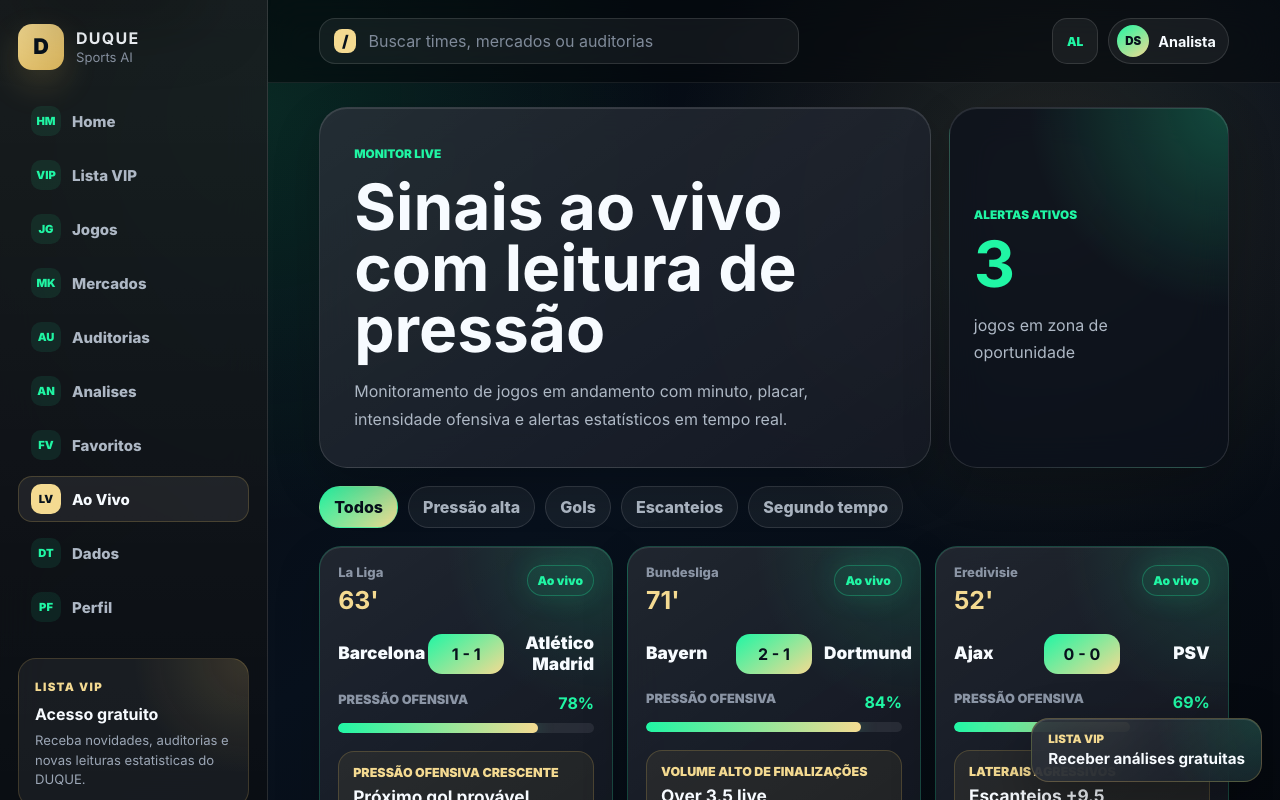
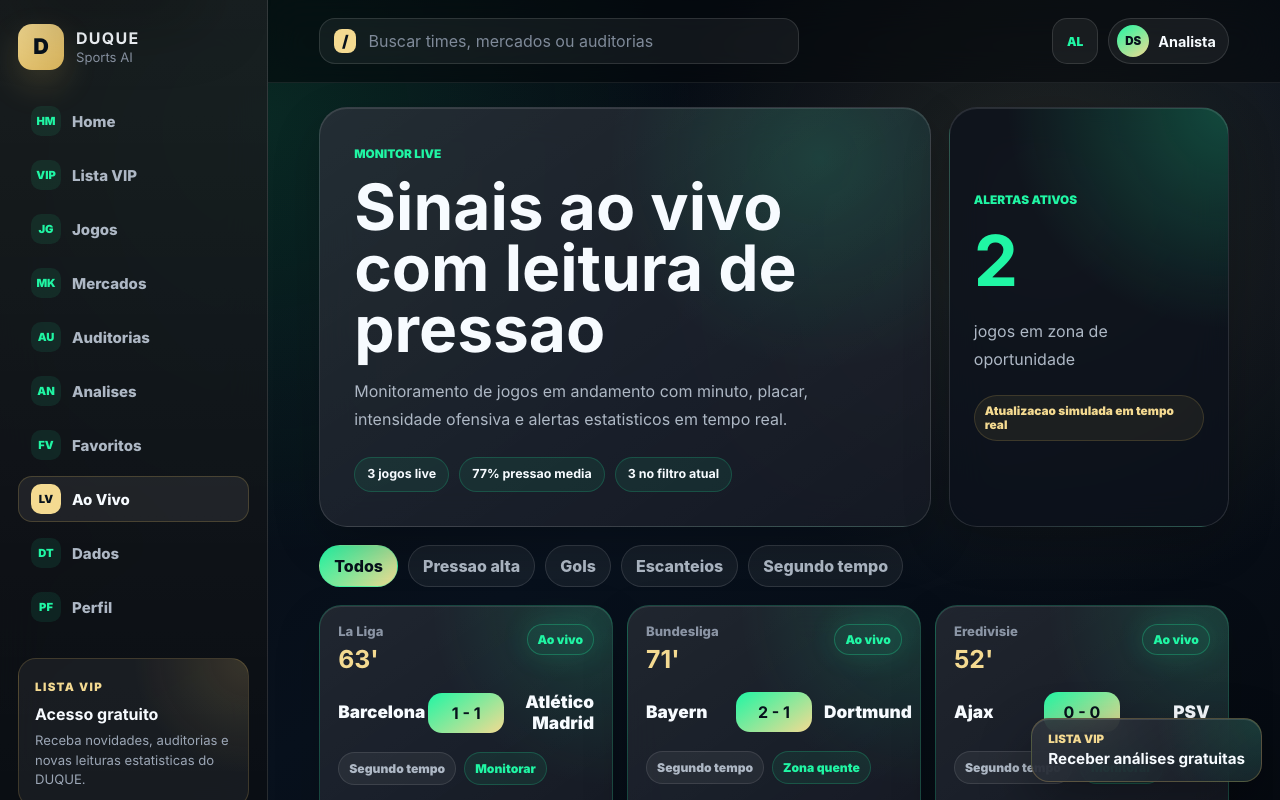
Before and after one commit to duqueroleta/DuqueSports-Codex, a React (Vite) app: page /ao-vivo in a window 1280 px wide. Shown: the top 800 px of the page. Built offline with nearby package versions, Linux system fonts and the light colour scheme.

Commit message:
Improve live monitoring page

```diff
--- a/src/components/live/LiveMatchCard.jsx
+++ b/src/components/live/LiveMatchCard.jsx
@@ -1,6 +1,21 @@
 import '../../styles/live-match-card.css';
 
+function getMatchStage(minute) {
+  if (minute >= 75) {
+    return 'Reta final';
+  }
+
+  if (minute >= 46) {
+    return 'Segundo tempo';
+  }
+
+  return 'Primeiro tempo';
+}
+
 function LiveMatchCard({ match }) {
+  const stage = getMatchStage(match.minute);
+  const pressureTone = match.pressure >= 80 ? 'Zona quente' : 'Monitorar';
+
   return (
     <article className="live-match-card">
       <div className="live-match-top">
@@ -17,12 +32,17 @@ function LiveMatchCard({ match }) {
         <span>{match.away}</span>
       </div>
 
+      <div className="live-context">
+        <span>{stage}</span>
+        <span>{pressureTone}</span>
+      </div>
+
       <div className="live-pressure">
         <div>
-          <span>Pressão ofensiva</span>
+          <span>Pressao ofensiva</span>
           <strong>{match.pressure}%</strong>
         </div>
-        <div className="live-pressure-bar" aria-label={`Pressão ofensiva ${match.pressure}%`}>
+        <div className="live-pressure-bar" aria-label={`Pressao ofensiva ${match.pressure}%`}>
           <span style={{ width: `${match.pressure}%` }} />
         </div>
       </div>
--- a/src/pages/LivePage.jsx
+++ b/src/pages/LivePage.jsx
@@ -8,19 +8,19 @@ import { getLiveMatches } from '../services/liveService.js';
 import '../styles/page-live.css';
 import { itemMatchesSearch } from '../utils/search.js';
 
-const filters = ['Todos', 'Pressão alta', 'Gols', 'Escanteios', 'Segundo tempo'];
+const filters = ['Todos', 'Pressao alta', 'Gols', 'Escanteios', 'Segundo tempo'];
 
 function filterLiveMatches(match, filter) {
   if (filter === 'Todos') {
     return true;
   }
 
-  if (filter === 'Pressão alta') {
+  if (filter === 'Pressao alta') {
     return match.pressure >= 78;
   }
 
   if (filter === 'Gols') {
-    return match.signal.includes('gol') || match.signal.includes('Over');
+    return match.signal.toLowerCase().includes('gol') || match.signal.includes('Over');
   }
 
   if (filter === 'Escanteios') {
@@ -41,23 +41,34 @@ function LivePage() {
   const filteredMatches = liveMatches.filter(
     (match) => filterLiveMatches(match, activeFilter) && itemMatchesSearch(match, searchTerm),
   );
+  const highPressureCount = liveMatches.filter((match) => match.pressure >= 78).length;
+  const averagePressure = liveMatches.length
+    ? Math.round(liveMatches.reduce((total, match) => total + match.pressure, 0) / liveMatches.length)
+    : 0;
 
   return (
     <main className="live-page">
       <section className="live-page-hero" aria-labelledby="live-page-title">
         <div>
           <span>Monitor live</span>
-          <h1 id="live-page-title">Sinais ao vivo com leitura de pressão</h1>
+          <h1 id="live-page-title">Sinais ao vivo com leitura de pressao</h1>
           <p>
             Monitoramento de jogos em andamento com minuto, placar, intensidade ofensiva e
-            alertas estatísticos em tempo real.
+            alertas estatisticos em tempo real.
           </p>
+
+          <div className="live-page-metrics" aria-label="Resumo do monitor ao vivo">
+            <strong>{liveMatches.length} jogos live</strong>
+            <strong>{averagePressure}% pressao media</strong>
+            <strong>{filteredMatches.length} no filtro atual</strong>
+          </div>
         </div>
 
         <aside className="live-page-summary">
           <span>Alertas ativos</span>
-          <strong>3</strong>
+          <strong>{highPressureCount}</strong>
           <p>jogos em zona de oportunidade</p>
+          <small>Atualizacao simulada em tempo real</small>
         </aside>
       </section>
 
--- a/src/styles/live-match-card.css
+++ b/src/styles/live-match-card.css
@@ -75,6 +75,28 @@
   text-align: center;
 }
 
+.live-context {
+  display: flex;
+  flex-wrap: wrap;
+  gap: 8px;
+}
+
+.live-context span {
+  padding: 8px 10px;
+  border: 1px solid rgba(255, 255, 255, 0.1);
+  border-radius: 999px;
+  color: #aeb8c5;
+  background: rgba(255, 255, 255, 0.055);
+  font-size: 0.76rem;
+  font-weight: 900;
+}
+
+.live-context span:last-child {
+  border-color: rgba(32, 246, 164, 0.2);
+  color: var(--color-neon);
+  background: rgba(32, 246, 164, 0.075);
+}
+
 .live-pressure {
   display: grid;
   gap: 10px;
--- a/src/styles/page-live.css
+++ b/src/styles/page-live.css
@@ -27,6 +27,10 @@
 
 .live-page-hero > div {
   padding: clamp(22px, 4vw, 34px);
+  background:
+    radial-gradient(circle at 82% 12%, rgba(32, 246, 164, 0.14), transparent 34%),
+    linear-gradient(145deg, rgba(255, 255, 255, 0.1), rgba(255, 255, 255, 0.035)),
+    rgba(12, 18, 28, 0.76);
 }
 
 .live-page-hero span {
@@ -50,9 +54,26 @@
   line-height: 1.7;
 }
 
+.live-page-metrics {
+  display: flex;
+  flex-wrap: wrap;
+  gap: 10px;
+  margin-top: 24px;
+}
+
+.live-page-metrics strong {
+  padding: 9px 12px;
+  border: 1px solid rgba(32, 246, 164, 0.18);
+  border-radius: 999px;
+  color: var(--color-white);
+  background: rgba(32, 246, 164, 0.07);
+  font-size: 0.78rem;
+}
+
 .live-page-summary {
   display: grid;
   align-content: center;
+  gap: 8px;
   padding: 24px;
   background:
     radial-gradient(circle at top right, rgba(32, 246, 164, 0.24), transparent 44%),
@@ -62,8 +83,21 @@
 .live-page-summary strong {
   margin-top: 14px;
   color: var(--color-neon);
-  font-size: 4rem;
+  font-size: clamp(3.2rem, 6vw, 4.4rem);
   line-height: 0.9;
+}
+
+.live-page-summary small {
+  display: inline-flex;
+  width: fit-content;
+  margin-top: 14px;
+  padding: 8px 10px;
+  border: 1px solid rgba(217, 180, 91, 0.18);
+  border-radius: 999px;
+  color: var(--color-gold-soft);
+  background: rgba(217, 180, 91, 0.075);
+  font-size: 0.74rem;
+  font-weight: 900;
 }
 
 .live-toolbar {
@@ -83,6 +117,15 @@
   background: rgba(255, 255, 255, 0.055);
   cursor: pointer;
   font-weight: 850;
+  transition:
+    transform 180ms ease,
+    border-color 180ms ease,
+    background 180ms ease;
+}
+
+.live-toolbar button:hover {
+  transform: translateY(-1px);
+  border-color: rgba(32, 246, 164, 0.24);
 }
 
 .live-toolbar .live-filter-active {
```
